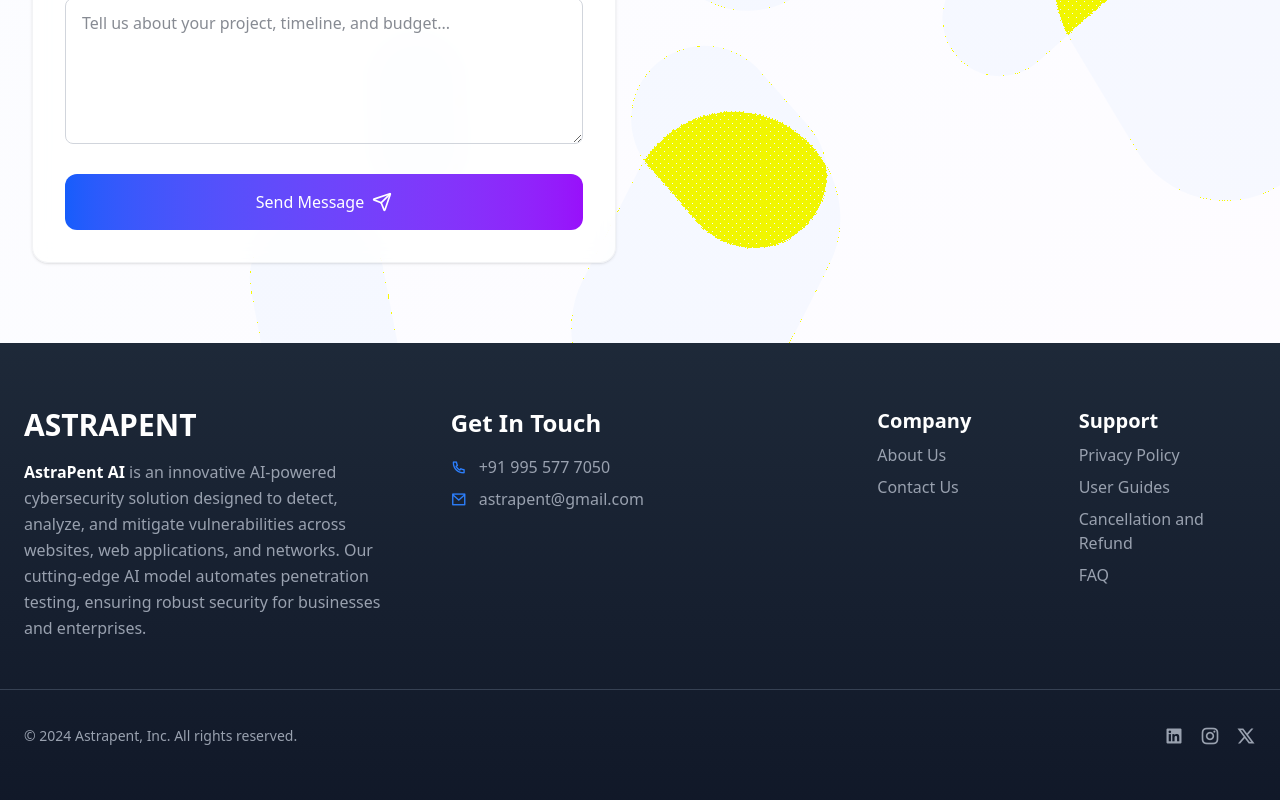
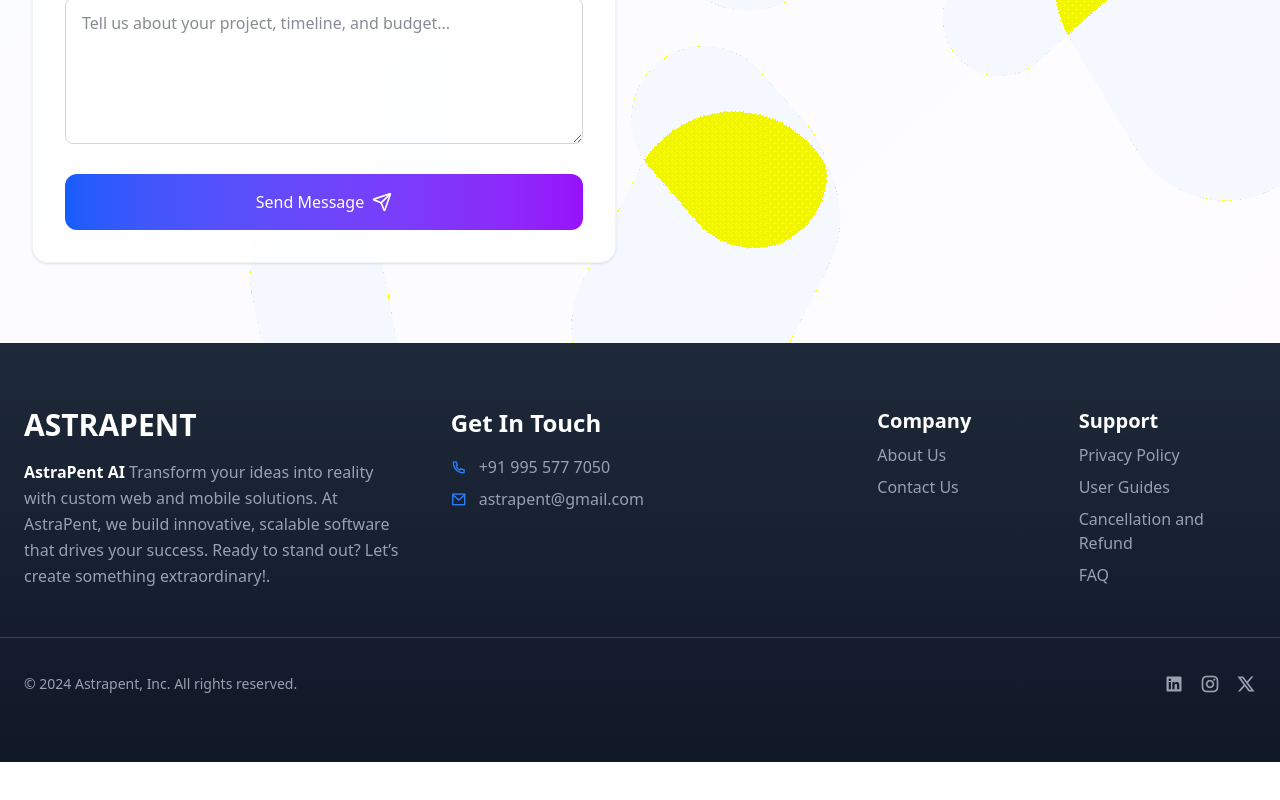
Before and after one commit to astrapentai/astrapent, a React (Vite) app: page / in a window 1280 px wide. Shown: the part 9125-9925 px from the top of the page. After the commit the page ends 9887 px from the top, so only its background shows below. Built offline with nearby package versions, Linux system fonts and the light colour scheme; no server answers.

Commit message:
footerupdate

```diff
--- a/src/Components/Pages/Footer.jsx
+++ b/src/Components/Pages/Footer.jsx
@@ -10,12 +10,7 @@
         <div>
           <h1 className="text-3xl font-bold mb-4">ASTRAPENT</h1>
           <p className="text-gray-400 leading-relaxed">
-            <span className="font-bold text-white">AstraPent AI</span> is an
-            innovative AI-powered cybersecurity solution designed to detect,
-            analyze, and mitigate vulnerabilities across websites, web
-            applications, and networks. Our cutting-edge AI model automates
-            penetration testing, ensuring robust security for businesses and
-            enterprises.
+            <span className="font-bold text-white">AstraPent AI</span> Transform your ideas into reality with custom web and mobile solutions. At AstraPent, we build innovative, scalable software that drives your success. Ready to stand out? Let’s create something extraordinary!.
           </p>
         </div>
 
```
